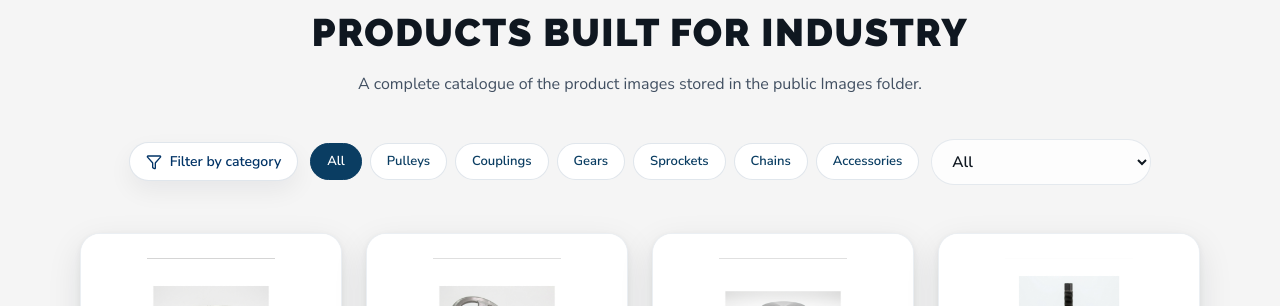
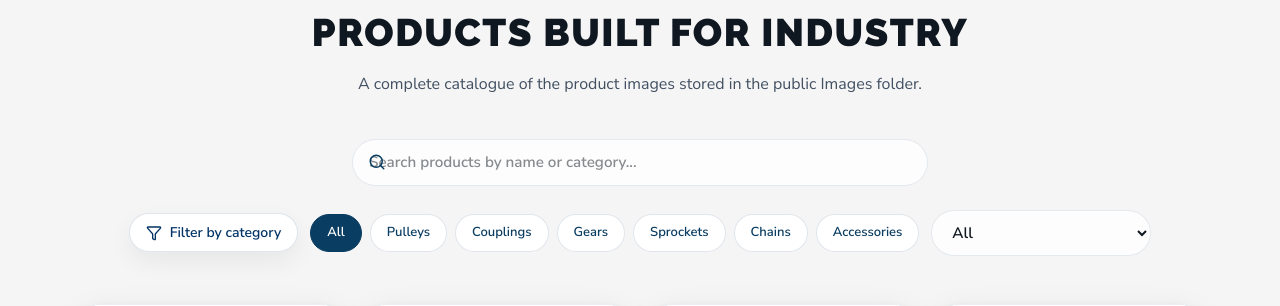
Before and after one commit to Ammari6465/Al-burhan, a Next.js app: page / in a window 1280 px wide. Shown: the part 2220-2526 px from the top of the page. Built offline with nearby package versions, Linux system fonts and the light colour scheme.

Commit message:
Added a new searchbox the products page.

```diff
--- a/components/products.tsx
+++ b/components/products.tsx
@@ -1,7 +1,7 @@
 'use client'
 
 import Image from 'next/image'
-import { Filter, MessageCircle } from 'lucide-react'
+import { Filter, MessageCircle, Search } from 'lucide-react'
 import { useMemo, useState } from 'react'
 import { useScrollReveal } from '@/hooks/use-scroll-reveal'
 import ProductModal, { type CatalogProduct } from '@/components/product-modal'
@@ -176,13 +176,22 @@ const catalogItems: CatalogProduct[] = imageFiles.map(createCatalogProduct)
 
 export default function Products() {
   const [category, setCategory] = useState<(typeof categories)[number]>('All')
+  const [searchQuery, setSearchQuery] = useState('')
   const [selectedProduct, setSelectedProduct] = useState<CatalogProduct | null>(null)
   const sectionRef = useScrollReveal<HTMLElement>()
 
-  const filteredProducts = useMemo<CatalogProduct[]>(
-    () => catalogItems.filter((product) => category === 'All' || product.category === category),
-    [category],
-  )
+  const filteredProducts = useMemo<CatalogProduct[]>(() => {
+    const query = searchQuery.trim().toLowerCase()
+
+    return catalogItems.filter((product) => {
+      const matchesCategory = category === 'All' || product.category === category
+      if (!matchesCategory) return false
+      if (!query) return true
+
+      const haystack = `${product.name} ${product.category} ${product.spec} ${product.description}`.toLowerCase()
+      return haystack.includes(query)
+    })
+  }, [category, searchQuery])
 
   return (
     <section ref={sectionRef} id="products" className="section-shell bg-[var(--color-offwhite)] py-24">
@@ -195,7 +204,24 @@ export default function Products() {
           </p>
         </div>
 
-        <div data-reveal className="mt-10 flex flex-wrap items-center justify-center gap-3">
+        <div data-reveal className="mx-auto mt-10 max-w-xl w-full">
+          <label htmlFor="product-search" className="sr-only">
+            Search products
+          </label>
+          <div className="relative">
+            <Search size={18} className="pointer-events-none absolute left-4 top-1/2 -translate-y-1/2 text-[#0A3D62]" aria-hidden />
+            <input
+              id="product-search"
+              type="search"
+              value={searchQuery}
+              onChange={(event) => setSearchQuery(event.target.value)}
+              placeholder="Search products by name or category..."
+              className="product-filter w-full py-3 pl-11 pr-4"
+            />
+          </div>
+        </div>
+
+        <div data-reveal className="mt-6 flex flex-wrap items-center justify-center gap-3">
           <div className="inline-flex items-center gap-2 rounded-full border border-[rgba(0,51,102,0.12)] bg-white px-4 py-2 text-[#003366] shadow-[0_10px_24px_rgba(9,25,41,0.06)]">
             <Filter size={16} />
             <span className="text-[14px] font-semibold">Filter by category</span>
@@ -271,7 +297,9 @@ export default function Products() {
 
         {filteredProducts.length === 0 && (
           <div className="mt-10 rounded-2xl border border-dashed border-[rgba(0,51,102,0.14)] bg-white p-10 text-center text-[#425062]">
-            No products match the current filters.
+            {searchQuery.trim()
+              ? `No products found for "${searchQuery.trim()}". Try another name or clear the search.`
+              : 'No products match the current filters.'}
           </div>
         )}
       </div>
```
